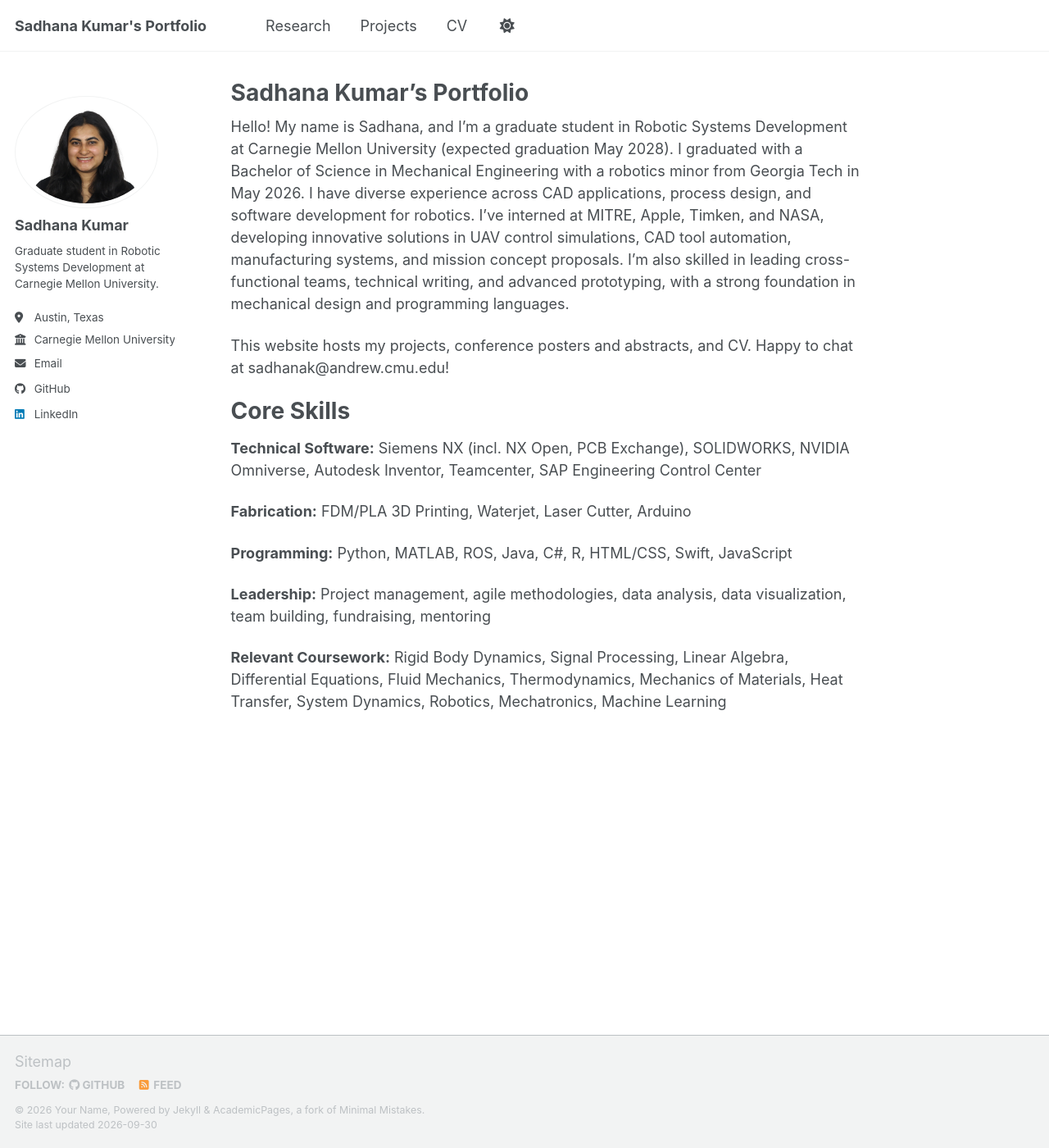
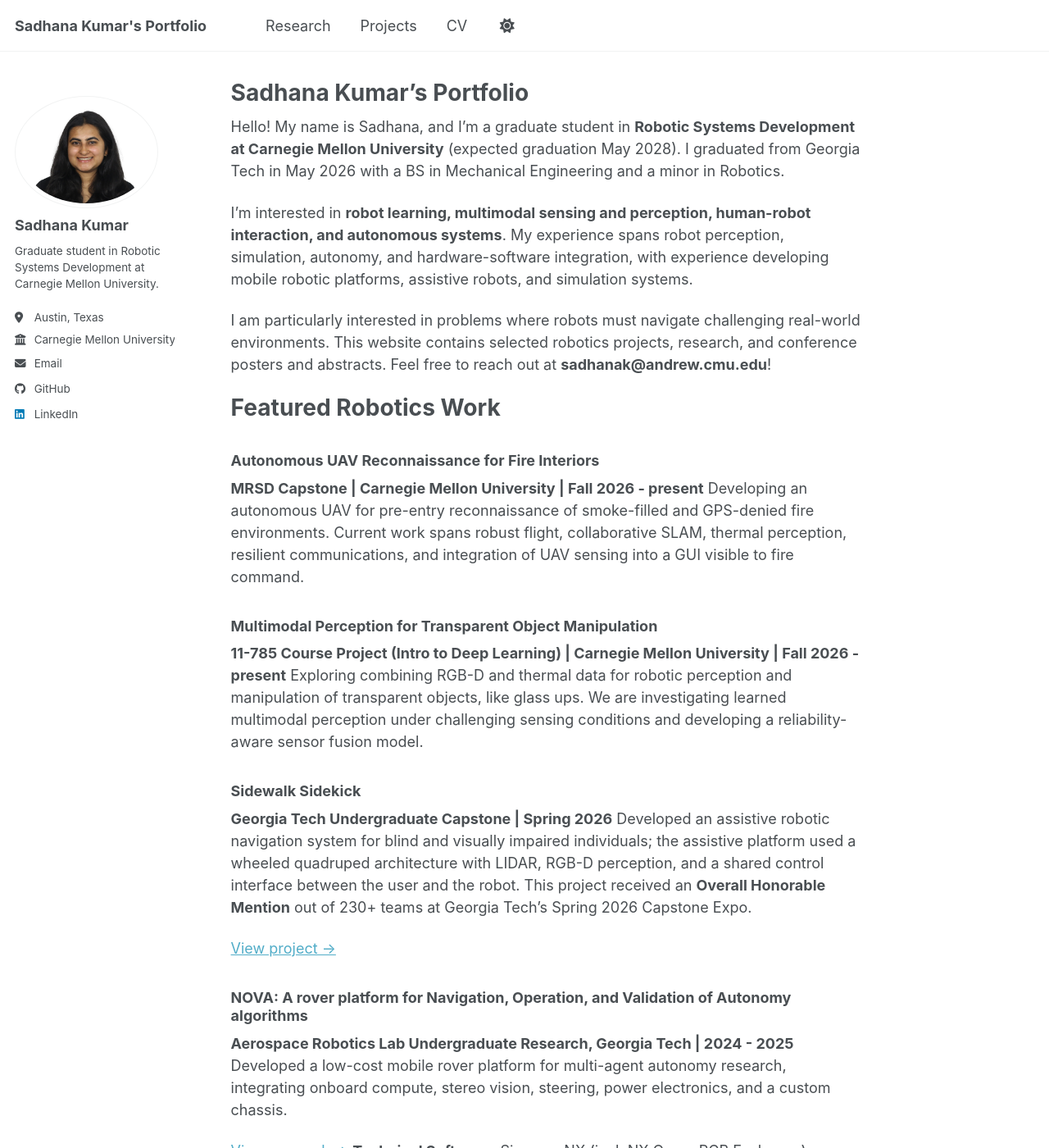
Before and after one commit to s-kumar72/s-kumar72.github.io, a Jekyll site: the page built from _pages/about.md, in a window 1280 px wide and 1400 px high. Shown: the whole window at 82% size. Built offline with Jekyll 4.4.1, drawn with Linux system fonts in a browser that asks for light colours; a script bundle is joined from its source files by our own code; library files that are not in the unit come from our copies; some of the changed text lies outside the part shown.

Commit message:
Added robotics project descriptions

```diff
--- a/_pages/about.md
+++ b/_pages/about.md
@@ -6,12 +6,33 @@ redirect_from:
   - /about/
   - /about.html
 ---
-Hello! My name is Sadhana, and I'm a graduate student in Robotic Systems Development at Carnegie Mellon University (expected graduation May 2028). I graduated with a Bachelor of Science in Mechanical Engineering with a robotics minor from Georgia Tech in May 2026. I have diverse experience across CAD applications, process design, and software development for robotics. I've interned at MITRE, Apple, Timken, and NASA, developing innovative solutions in UAV control simulations, CAD tool automation, manufacturing systems, and mission concept proposals. I'm also skilled in leading cross-functional teams, technical writing, and advanced prototyping, with a strong foundation in mechanical design and programming languages.
+Hello! My name is Sadhana, and I'm a graduate student in **Robotic Systems Development at Carnegie Mellon University** (expected graduation May 2028). I graduated from Georgia Tech in May 2026 with a BS in Mechanical Engineering and a minor in Robotics.
 
-This website hosts my projects, conference posters and abstracts, and CV. Happy to chat at sadhanak@andrew.cmu.edu!
+I'm interested in **robot learning, multimodal sensing and perception, human-robot interaction, and autonomous systems**. My experience spans robot perception, simulation, autonomy, and hardware-software integration, with experience developing mobile robotic platforms, assistive robots, and simulation systems.
 
-Core Skills
+I am particularly interested in problems where robots must navigate challenging real-world environments. This website contains selected robotics projects, research, and conference posters and abstracts. Feel free to reach out at **sadhanak@andrew.cmu.edu**!
+
+Featured Robotics Work
 ===========
+### Autonomous UAV Reconnaissance for Fire Interiors
+**MRSD Capstone | Carnegie Mellon University | Fall 2026 - present**
+Developing an autonomous UAV for pre-entry reconnaissance of smoke-filled and GPS-denied fire environments. Current work spans robust flight, collaborative SLAM, thermal perception, resilient communications, and integration of UAV sensing into a GUI visible to fire command.
+
+### Multimodal Perception for Transparent Object Manipulation
+**11-785 Course Project (Intro to Deep Learning) | Carnegie Mellon University | Fall 2026 - present**
+Exploring combining RGB-D and thermal data for robotic perception and manipulation of transparent objects, like glass ups. We are investigating learned multimodal perception under challenging sensing conditions and developing a reliability-aware sensor fusion model.
+
+### Sidewalk Sidekick
+**Georgia Tech Undergraduate Capstone | Spring 2026**
+Developed an assistive robotic navigation system for blind and visually impaired individuals; the assistive platform used a wheeled quadruped architecture with LIDAR, RGB-D perception, and a shared control interface between the user and the robot. This project received an **Overall Honorable Mention** out of 230+ teams at Georgia Tech's Spring 2026 Capstone Expo.
+
+[View project →](/projects/)
+
+### NOVA: A rover platform for Navigation, Operation, and Validation of Autonomy algorithms
+**Aerospace Robotics Lab Undergraduate Research, Georgia Tech | 2024 - 2025**
+Developed a low-cost mobile rover platform for multi-agent autonomy research, integrating onboard compute, stereo vision, steering, power electronics, and a custom chassis.
+
+[View research →](/research/)
 **Technical Software:** Siemens NX (incl. NX Open, PCB Exchange), SOLIDWORKS, NVIDIA Omniverse, Autodesk Inventor, Teamcenter, SAP Engineering Control Center
 
 **Fabrication:** FDM/PLA 3D Printing, Waterjet, Laser Cutter, Arduino
@@ -21,3 +42,11 @@ Core Skills
 **Leadership:** Project management, agile methodologies, data analysis, data visualization, team building, fundraising, mentoring
 
 **Relevant Coursework:** Rigid Body Dynamics, Signal Processing, Linear Algebra, Differential Equations, Fluid Mechanics, Thermodynamics, Mechanics of Materials, Heat Transfer, System Dynamics, Robotics, Mechatronics, Machine Learning
+
+Technical Skills
+===========
+**Programming & Robotics:** Python, MATLAB, ROS2, Java, C++, Arduino
+**Robot Perception & Learning**: PyTorch, RGB-D sensing, LiDAR, computer vision, deep learning, multimodal perception
+**Simulation**: NVIDIA Isaac Sim / Omniverse, MuJoCo
+**CAD & Engineering**: SOLIDWORKS, Siemens NX (incl. NX Open), Autodesk Inventor, Teamcenter
+**Embedded Prototyping**: STM32, I2C/UART, motor control, FDM 3D printing, waterjet, laser cutting
```
